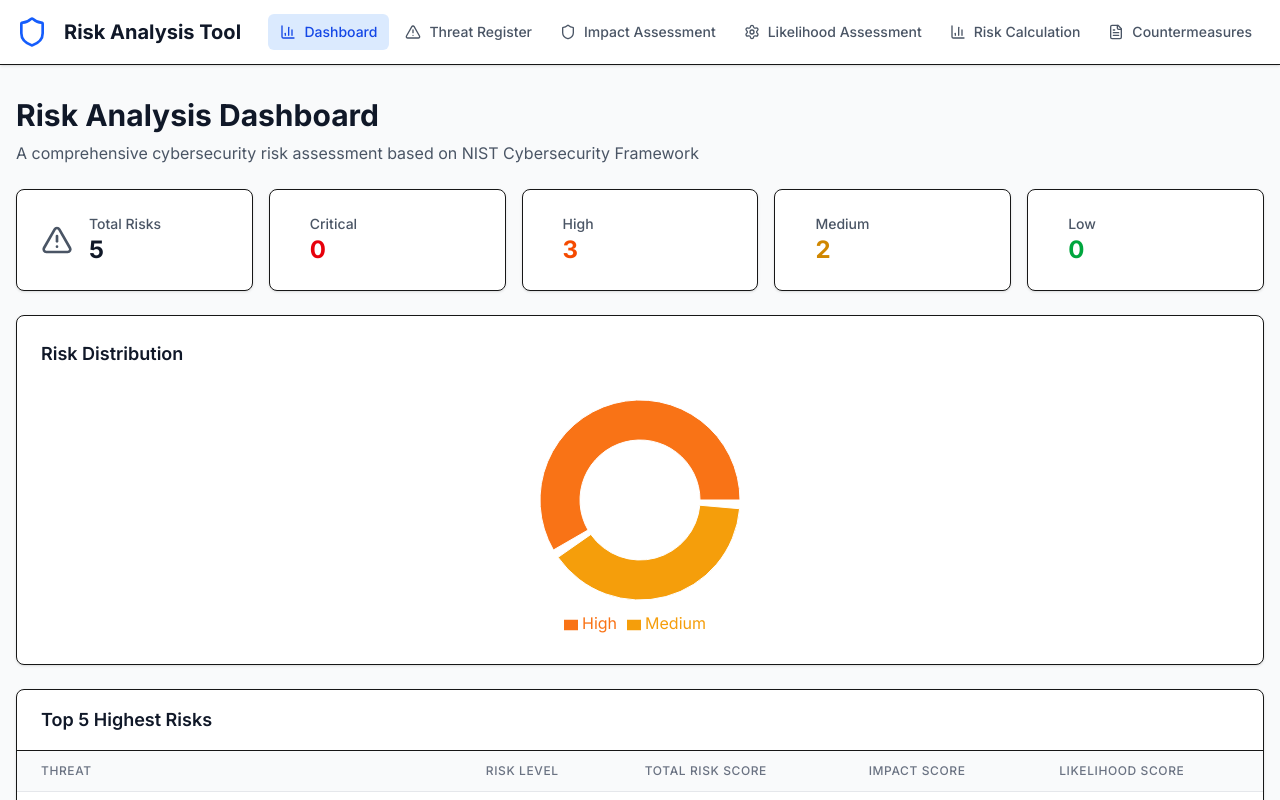
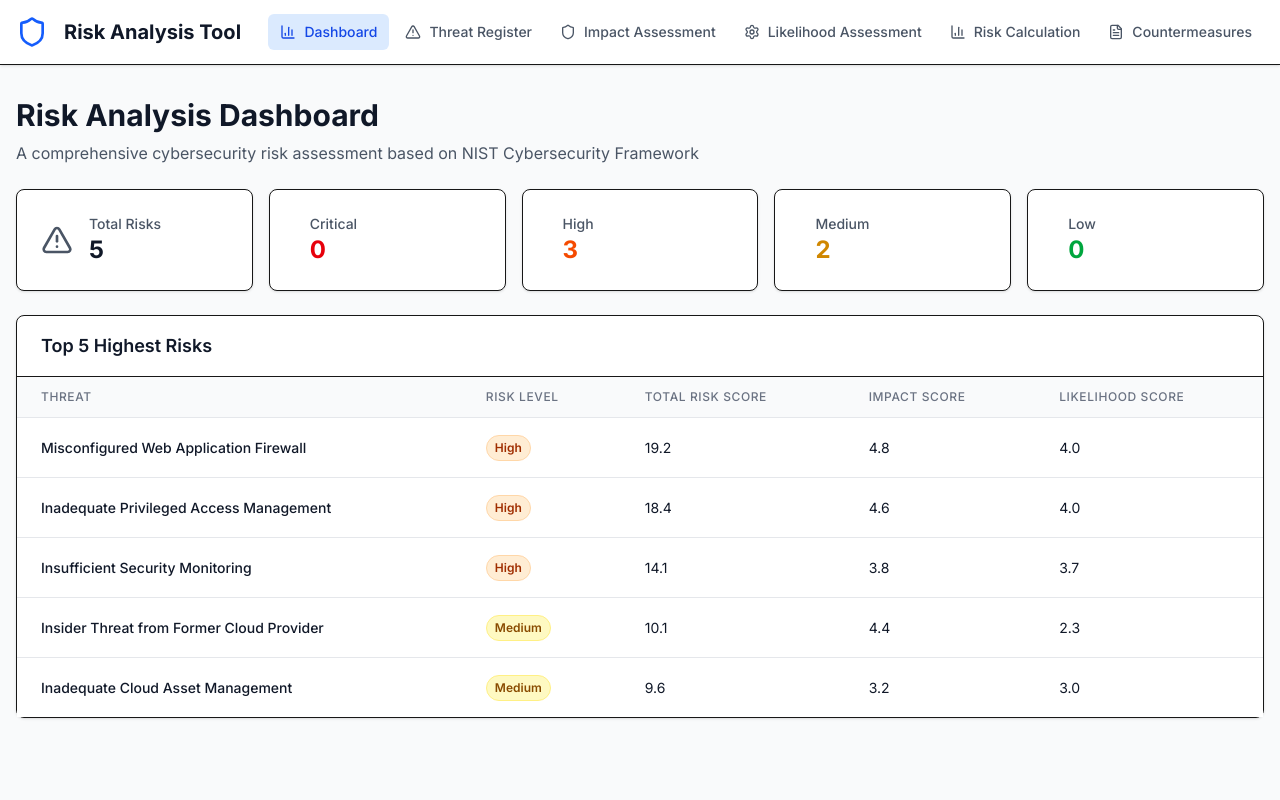
Before and after one commit to thekayd/RiskAnalysisTool, a Next.js app: page / in a window 1280 px wide. Shown: the top 800 px of the page. Built offline with nearby package versions, Linux system fonts and the light colour scheme.

Commit message:
fix: clean up #2

```diff
--- a/src/app/page.tsx
+++ b/src/app/page.tsx
@@ -6,7 +6,6 @@ import { RiskAnalysisData } from "@/types";
 import { RiskLevelColor } from "@/utils/riskCalculations";
 import { loadCompleteDataset } from "@/utils/localStorage";
 import { AlertTriangle } from "lucide-react";
-import RiskChart from "@/components/RiskChart";
 
 export default function Dashboard() {
   const [data, setData] = useState<RiskAnalysisData>(sampleRiskAnalysisData);
@@ -105,15 +104,6 @@ export default function Dashboard() {
         </div>
       </div>
 
-      <div className="grid grid-cols-1 lg:grid-cols-1 gap-6">
-        <div className="bg-white p-6 rounded-lg shadow-sm border">
-          <h3 className="text-lg font-semibold text-gray-900 mb-4">
-            Risk Distribution
-          </h3>
-          <RiskChart data={data.riskCalculations} />
-        </div>
-      </div>
-
       <div className="bg-white rounded-lg shadow-sm border">
         <div className="px-6 py-4 border-b">
           <h3 className="text-lg font-semibold text-gray-900">
--- a/src/components/RiskChart.tsx
+++ /dev/null
@@ -1,60 +0,0 @@
-"use client";
-
-import {
-  PieChart,
-  Pie,
-  Cell,
-  ResponsiveContainer,
-  Legend,
-  Tooltip,
-} from "recharts";
-import { RiskCalculation, RiskLevel } from "@/types";
-
-interface RiskChartProps {
-  data: RiskCalculation[];
-}
-
-// pie chart for visulaizations form the amount of risk levels there are.
-const variouscolors = {
-  Low: "#10B981",
-  Medium: "#F59E0B",
-  High: "#F97316",
-  Critical: "#EF4444",
-};
-
-export default function RiskAnalysisChart({ data }: RiskChartProps) {
-  const counts = {} as Record<RiskLevel, number>;
-  data.forEach((risk) => {
-    counts[risk.riskLevel] = (counts[risk.riskLevel] || 0) + 1;
-  });
-
-  const chartData = Object.entries(counts).map(([level, count]) => ({
-    name: level,
-    value: count,
-    color: variouscolors[level as keyof typeof variouscolors],
-  }));
-
-  return (
-    <div className="h-64">
-      <ResponsiveContainer width="100%" height="100%">
-        <PieChart>
-          <Pie
-            data={chartData}
-            cx="50%"
-            cy="50%"
-            innerRadius={60}
-            outerRadius={100}
-            paddingAngle={5}
-            dataKey="value"
-          >
-            {chartData.map((entry, index) => (
-              <Cell key={`cell-${index}`} fill={entry.color} />
-            ))}
-          </Pie>
-          <Tooltip />
-          <Legend />
-        </PieChart>
-      </ResponsiveContainer>
-    </div>
-  );
-}
```
